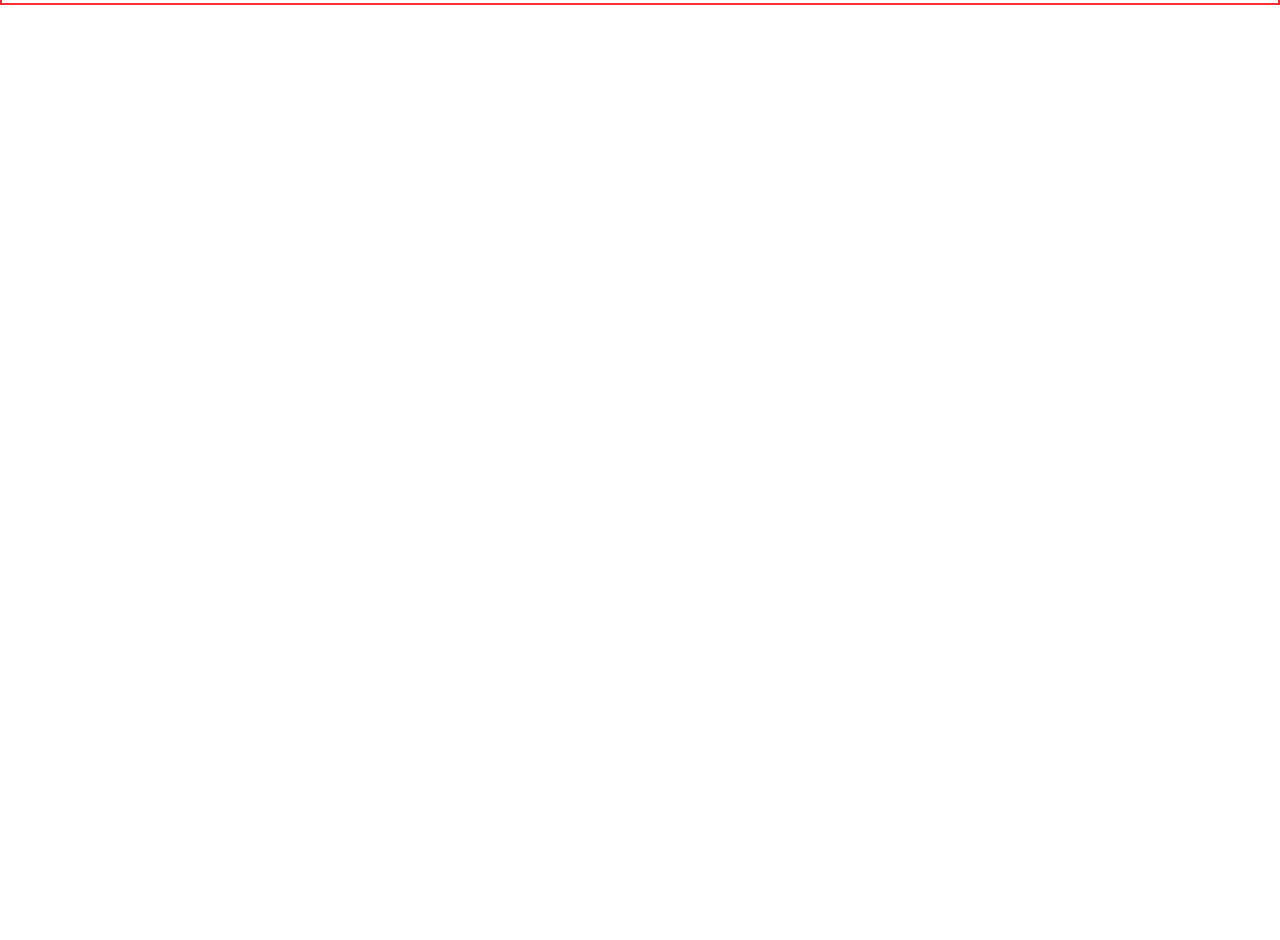
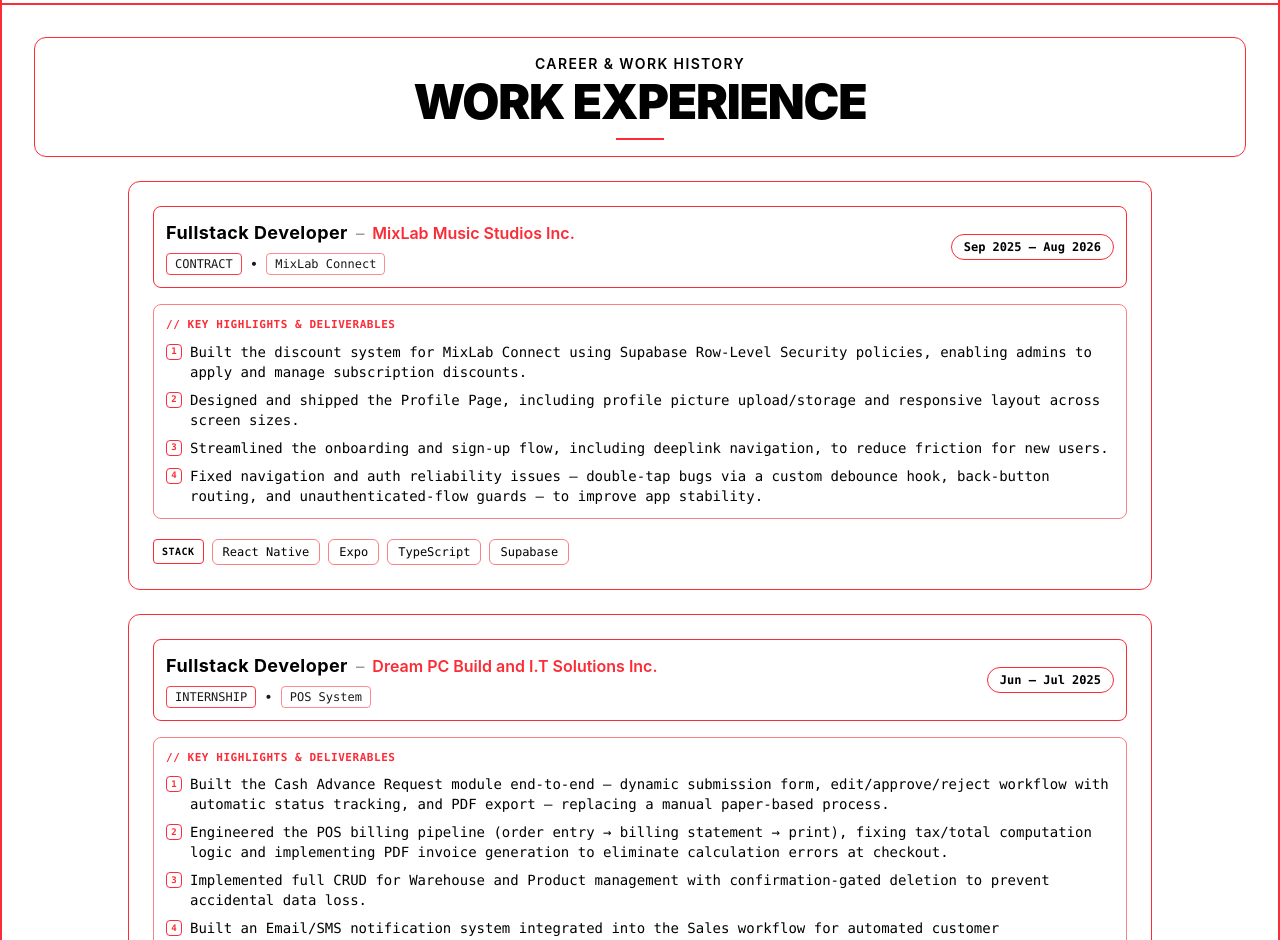
Before and after one commit to viloria-clarkjustine/my-portfolio, a React (Vite) app: page / in a window 1280 px wide. Shown: the part 1860-2800 px from the top of the page. Before the commit the page ends 1865 px from the top, so only its background shows below. Built offline with nearby package versions, Linux system fonts and the light colour scheme.

Commit message:
Initialized wireframe for the Experience section

```diff
--- a/src/App.jsx
+++ b/src/App.jsx
@@ -1,6 +1,7 @@
 import Navbar from "./components/Navbar";
 import Hero from "./components/Hero";
 import Skills from "./components/Skills";
+import Experience from "./components/Experience";
 
 export default function App() {
   return (
@@ -8,6 +9,7 @@
       <Navbar />
       <Hero />
       <Skills />
+      <Experience />
     </div>
   );
 }
--- /dev/null
+++ b/src/components/Experience.jsx
@@ -0,0 +1,120 @@
+import { experiencesData } from "../data/experienceData";
+
+export default function Experience() {
+  return (
+    <section
+      id="experience"
+      aria-label="Experience Section"
+      className="relative w-full min-h-screen flex flex-col justify-start border border-red-500 p-4 sm:p-8 select-none"
+    >
+      {/* Section Header */}
+      <div className="flex flex-col items-center justify-center text-center border border-red-500 p-4 rounded-xl mb-6">
+        <span className="text-xs sm:text-sm font-semibold tracking-widest uppercase">
+          CAREER & WORK HISTORY
+        </span>
+        <h2 className="text-3xl sm:text-5xl font-black tracking-tight mt-1">
+          WORK EXPERIENCE
+        </h2>
+        <div className="w-12 h-0.5 bg-red-500 mt-3" />
+      </div>
+
+      {/* Experience List / Timeline Cards */}
+      <div className="flex flex-col gap-6 max-w-5xl mx-auto w-full flex-1">
+        {experiencesData.map((exp, index) => (
+          <article
+            key={`${exp.company}-${index}`}
+            className="flex flex-col border border-red-500 p-4 sm:p-6 rounded-xl relative"
+          >
+            {/* Top Meta Bar: Role, Company, Project & Badges */}
+            <div className="flex flex-col sm:flex-row sm:items-start justify-between gap-3 border border-red-500 p-3 rounded-lg mb-4">
+              <div className="flex flex-col gap-1">
+                <div className="flex flex-wrap items-center gap-2">
+                  <h3 className="text-base sm:text-lg font-bold tracking-wide">
+                    {exp.role}
+                  </h3>
+                  <span className="text-xs sm:text-sm font-mono opacity-60">—</span>
+                  <span className="font-semibold text-red-500 text-sm sm:text-base">
+                    {exp.company}
+                  </span>
+                </div>
+
+                <div className="flex flex-wrap items-center gap-2 text-xs sm:text-sm font-mono opacity-90 mt-0.5">
+                  <span className="text-[10px] sm:text-xs font-mono border border-red-500 px-2 py-0.5 rounded uppercase">
+                    {exp.type}
+                  </span>
+                  {exp.project && (
+                    <>
+                      <span>•</span>
+                      <span className="border border-red-500/60 px-2 py-0.5 rounded text-[11px] sm:text-xs">
+                        {exp.project}
+                      </span>
+                    </>
+                  )}
+                  {exp.location && (
+                    <>
+                      <span>•</span>
+                      <span>{exp.location}</span>
+                    </>
+                  )}
+                </div>
+              </div>
+
+              {/* Period Badge */}
+              <div className="border border-red-500 px-3 py-1 rounded-full text-xs font-mono font-semibold self-start sm:self-center shrink-0">
+                {exp.period}
+              </div>
+            </div>
+
+            {/* Optional Summary Description */}
+            {exp.description && (
+              <p className="text-xs sm:text-sm font-mono leading-relaxed mb-4 border border-red-500/60 p-3 rounded-lg">
+                {exp.description}
+              </p>
+            )}
+
+            {/* Key Contributions & Achievements */}
+            <div className="border border-red-500/60 p-3 rounded-lg mb-4">
+              <span className="block text-[11px] font-mono font-bold uppercase tracking-wider text-red-500 mb-2">
+                // KEY HIGHLIGHTS & DELIVERABLES
+              </span>
+              <ul className="flex flex-col gap-2">
+                {exp.achievements.map((item, i) => (
+                  <li
+                    key={i}
+                    className="flex items-start gap-2 text-xs sm:text-sm font-mono"
+                  >
+                    <span className="w-4 h-4 flex items-center justify-center border border-red-500 rounded text-[9px] font-bold text-red-500 shrink-0 mt-0.5">
+                      {i + 1}
+                    </span>
+                    <span>{item}</span>
+                  </li>
+                ))}
+              </ul>
+            </div>
+
+            {/* Tech Stack Pills */}
+            <div className="flex flex-wrap items-center gap-2 pt-1">
+              <span className="text-[10px] font-mono font-bold uppercase tracking-wider border border-red-500 px-2 py-1 rounded shrink-0">
+                STACK
+              </span>
+              {exp.skills.map((skill) => (
+                <span
+                  key={skill}
+                  className="text-xs font-mono border border-red-500/60 px-2.5 py-1 rounded-md hover:border-red-500 transition-colors"
+                >
+                  {skill}
+                </span>
+              ))}
+            </div>
+          </article>
+        ))}
+      </div>
+
+      {/* Bottom Wireframe Footer / Note */}
+      <div className="mt-8 flex items-center justify-between border border-red-500 p-3 rounded-lg text-xs font-mono max-w-5xl mx-auto w-full">
+        <span>// CONSTANT LEARNING & DELIVERING VALUE</span>
+        <span>WIREFRAME V1</span>
+      </div>
+    </section>
+  );
+}
--- a/src/components/Hero.jsx
+++ b/src/components/Hero.jsx
@@ -19,7 +19,7 @@
       <div className="flex items-start justify-between z-20">
         <div className="border border-red-500 p-3 rounded-lg max-w-xs sm:max-w-sm">
           <p className="text-xs sm:text-sm font-semibold tracking-widest uppercase leading-relaxed">
-            SOFTWARE DEVELOPER
+            JUNIOR FULL-STACK DEVELOPER
           </p>
           <p className="text-[11px] sm:text-xs font-mono tracking-wider opacity-80 mt-0.5">
             RIZAL, PHILIPPINES
--- /dev/null
+++ b/src/data/experienceData.js
@@ -0,0 +1,30 @@
+export const experiencesData = [
+  {
+    role: "Fullstack Developer",
+    company: "MixLab Music Studios Inc.",
+    project: "MixLab Connect",
+    period: "Sep 2025 – Aug 2026",
+    type: "Contract",
+    achievements: [
+      "Built the discount system for MixLab Connect using Supabase Row-Level Security policies, enabling admins to apply and manage subscription discounts.",
+      "Designed and shipped the Profile Page, including profile picture upload/storage and responsive layout across screen sizes.",
+      "Streamlined the onboarding and sign-up flow, including deeplink navigation, to reduce friction for new users.",
+      "Fixed navigation and auth reliability issues — double-tap bugs via a custom debounce hook, back-button routing, and unauthenticated-flow guards — to improve app stability.",
+    ],
+    skills: ["React Native", "Expo", "TypeScript", "Supabase"],
+  },
+  {
+    role: "Fullstack Developer",
+    company: "Dream PC Build and I.T Solutions Inc.",
+    project: "POS System",
+    period: "Jun – Jul 2025",
+    type: "Internship",
+    achievements: [
+      "Built the Cash Advance Request module end-to-end — dynamic submission form, edit/approve/reject workflow with automatic status tracking, and PDF export — replacing a manual paper-based process.",
+      "Engineered the POS billing pipeline (order entry → billing statement → print), fixing tax/total computation logic and implementing PDF invoice generation to eliminate calculation errors at checkout.",
+      "Implemented full CRUD for Warehouse and Product management with confirmation-gated deletion to prevent accidental data loss.",
+      "Built an Email/SMS notification system integrated into the Sales workflow for automated customer communication.",
+    ],
+    skills: ["VB.NET", "XAML", "HeidiSQL", "SAP Crystal Reports"],
+  },
+];
```
